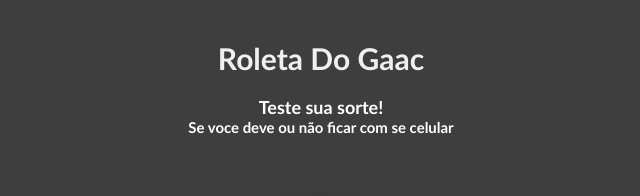
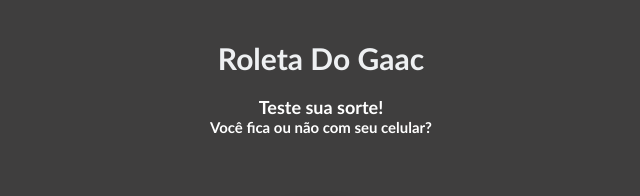
Before and after one commit to GuilhermeMoreira-DEV/GaacLindo, a plain HTML site: page index.html in a window 1280 px wide. Shown: the top 196 px of the page, 319-959 px from the left. Drawn offline with nearby package versions, Linux system fonts and the light colour scheme.

Commit message:
Update index.html

```diff
--- a/index.html
+++ b/index.html
@@ -15,7 +15,7 @@
         <h1>Roleta Do Gaac</h1>
         <h4>Teste sua sorte!</h4>
         <h5>
-            Se voce deve ou não ficar com se celular
+            Você fica ou não com seu celular?
         </h5>
 
         <br>
```
